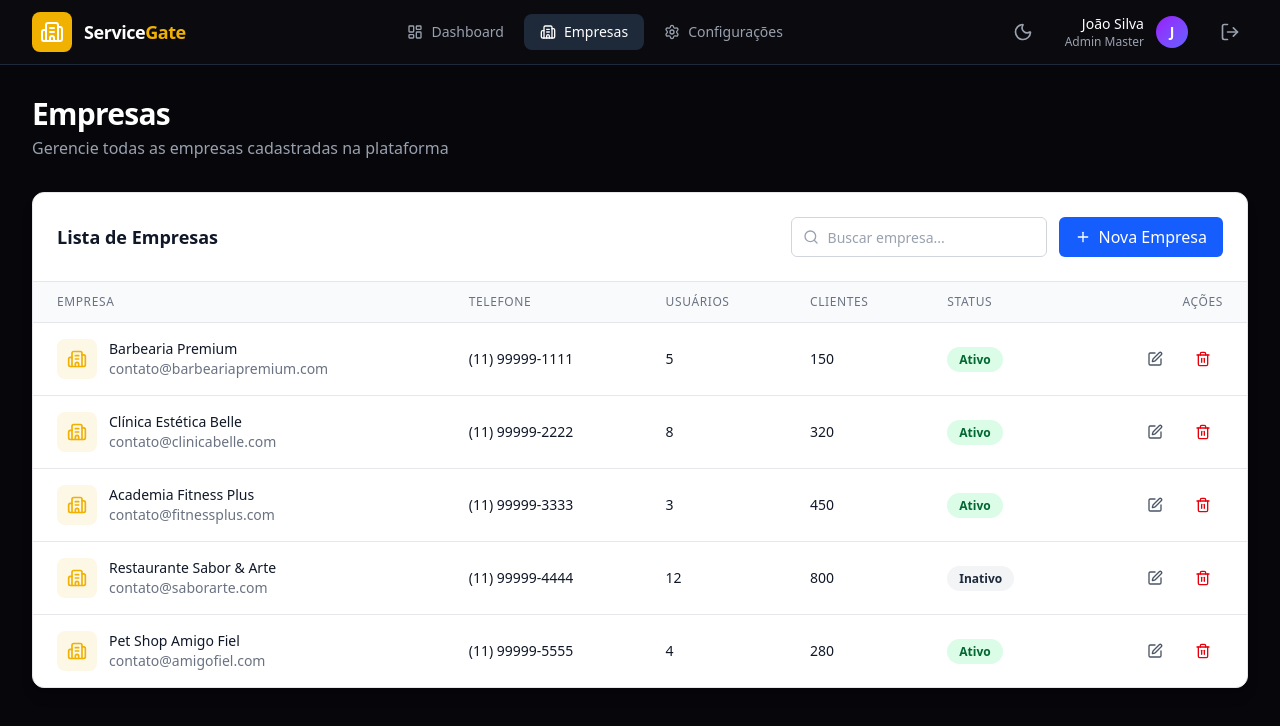
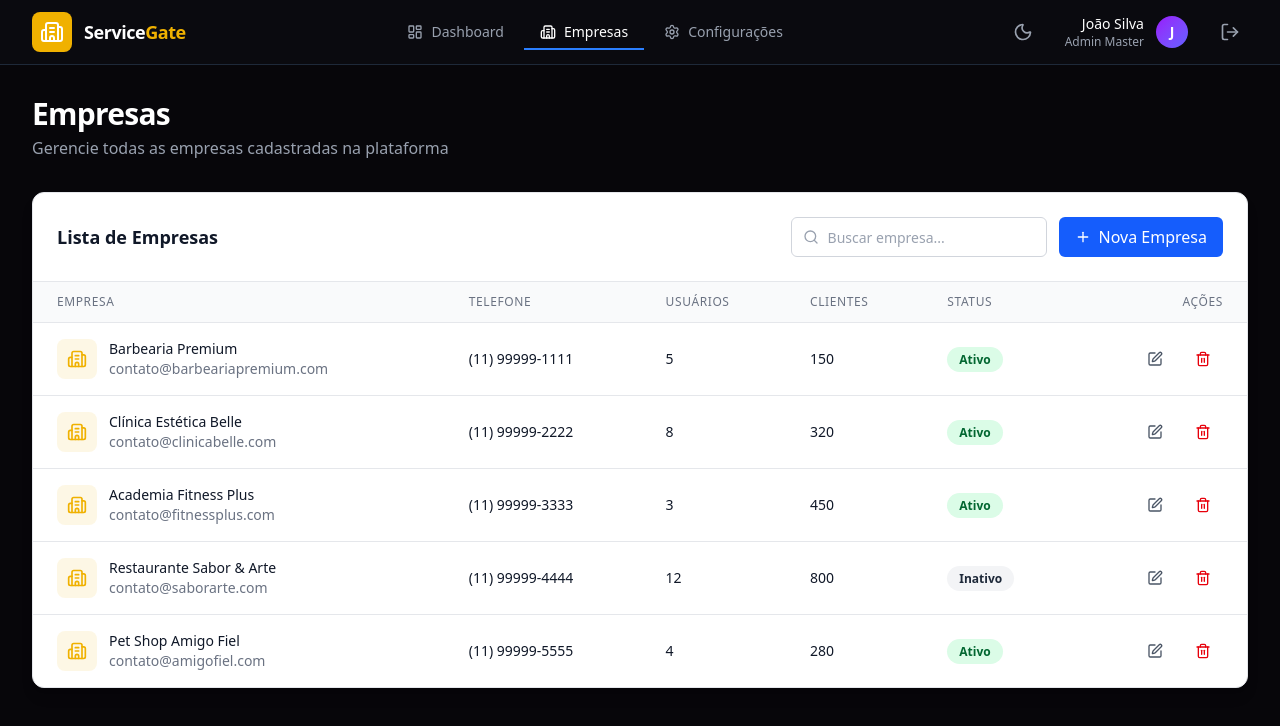
Before and after one commit to Devora-Oficial/Devora-Hackathon, a React app in the folder Front-end/: page /empresas in a window 1280 px wide. Shown: the top 726 px of the page. Built offline with nearby package versions, Linux system fonts and the light colour scheme; the HTML template or start-up script is replaced by a standard one.

Commit message:
NavBar atualizada

```diff
--- a/Front-end/src/components/NavbarManage.jsx
+++ b/Front-end/src/components/NavbarManage.jsx
@@ -1,3 +1,9 @@
+/* Abaixo está a versão atualizada do seu componente com:
+   - Remoção total da borda dos <a> (Links)
+   - Linha azul embaixo APENAS quando estiver ativo
+   - Linha azul suave a direita (end) com Tailwind via pseudo-elemento
+*/
+
 import React, { useState } from "react";
 import { Link, useLocation } from "react-router-dom";
 import { LayoutDashboard, Building2, Users, Scissors, Calendar, Settings, Moon, Sun, LogOut } from "lucide-react";
@@ -7,7 +13,6 @@ export default function NavbarManage({ userType = "company", userName = "João S
   const [isDarkMode, setIsDarkMode] = useState(true);
   const [showUserMenu, setShowUserMenu] = useState(false);
 
-  // Define navegação baseada no tipo de usuário
   const navItems = userType === "admin"
     ? [
         { name: "Dashboard", path: "/dashboardAdmin", icon: LayoutDashboard },
@@ -28,6 +33,7 @@ export default function NavbarManage({ userType = "company", userName = "João S
     <header className="w-full fixed top-0 left-0 z-50 bg-[#0a0a0f] border-b border-gray-800">
       <div className="max-w-7xl mx-auto px-4 sm:px-6 lg:px-8">
         <div className="flex items-center justify-between h-16">
+
           {/* Logo */}
           <div className="flex items-center gap-3">
             <div className="w-10 h-10 rounded-lg bg-yellow-500 flex items-center justify-center">
@@ -48,12 +54,17 @@ export default function NavbarManage({ userType = "company", userName = "João S
                 <Link
                   key={item.path}
                   to={item.path}
-                  className={`flex items-center gap-2 px-4 py-2 rounded-lg text-sm font-medium transition-colors ${
-                    active
-                      ? "text-white bg-gray-800"
-                      : "text-gray-400 hover:text-white hover:bg-gray-800/50"
-                  }`}
+                  className={`relative flex items-center gap-2 px-4 py-2 text-sm font-medium transition-colors border-none outline-none
+                    ${active ? "text-white" : "text-gray-400 hover:text-white"}
+                  `}
                 >
+                  {/* Linha azul no hover/end */}
+                  <span
+                    className={`absolute bottom-0 right-0 h-[2px] w-0 bg-blue-500 transition-all duration-300
+                      ${active ? "w-full" : "group-hover:w-full"}
+                    `}
+                  />
+
                   <Icon className="w-4 h-4" />
                   {item.name}
                 </Link>
@@ -61,10 +72,8 @@ export default function NavbarManage({ userType = "company", userName = "João S
             })}
           </nav>
 
-          {/* Right Side - Theme Toggle + User Menu */}
+          {/* Right Side */}
           <div className="flex items-center gap-3">
-
-            {/* Dark Mode Toggle */}
             <button
               onClick={() => setIsDarkMode(!isDarkMode)}
               className="p-2 rounded-lg text-gray-400 hover:text-white hover:bg-gray-800 transition"
@@ -72,23 +81,16 @@ export default function NavbarManage({ userType = "company", userName = "João S
               {isDarkMode ? <Moon className="w-5 h-5" /> : <Sun className="w-5 h-5" />}
             </button>
 
-            {/* User Menu */}
-            <div className="relative">
-              <div className="flex items-center gap-3 px-3 py-2 rounded-lg">
-                <div className="text-right hidden sm:block">
-                  <div className="text-sm font-medium text-white">{userName}</div>
-                  <div className="text-xs text-gray-400">
-                    {userType === "admin" ? "Admin Master" : companyName}
-                  </div>
-                </div>
-                <div className="w-8 h-8 rounded-full bg-gradient-to-br from-purple-600 to-indigo-500 flex items-center justify-center text-white font-semibold text-sm">
-                  {userName.charAt(0)}
-                </div>
+            <div className="relative flex items-center gap-3 px-3 py-2 rounded-lg">
+              <div className="text-right hidden sm:block">
+                <div className="text-sm font-medium text-white">{userName}</div>
+                <div className="text-xs text-gray-400">{userType === "admin" ? "Admin Master" : companyName}</div>
               </div>
-
+              <div className="w-8 h-8 rounded-full bg-gradient-to-br from-purple-600 to-indigo-500 flex items-center justify-center text-white font-semibold text-sm">
+                {userName.charAt(0)}
+              </div>
             </div>
 
-            {/* Dark Mode Toggle */}
             <Link
               to={"/login"}
               className="p-2 rounded-lg text-gray-400 hover:text-white hover:bg-gray-800 transition"
@@ -110,11 +112,9 @@ export default function NavbarManage({ userType = "company", userName = "João S
               <Link
                 key={item.path}
                 to={item.path}
-                className={`flex flex-col items-center gap-1 px-3 py-2 rounded-lg text-xs font-medium transition-colors ${
-                  active
-                    ? "text-yellow-500 bg-gray-800"
-                    : "text-gray-400 hover:text-white"
-                }`}
+                className={`flex flex-col items-center gap-1 px-3 py-2 rounded-lg text-xs font-medium transition-colors border-none
+                  ${active ? "text-yellow-500 bg-gray-800" : "text-gray-400 hover:text-white"}
+                `}
               >
                 <Icon className="w-5 h-5" />
                 <span className="hidden xs:block">{item.name}</span>
```
Also changed, not shown: 1 other file (tests, documents, lock files or other folders).
